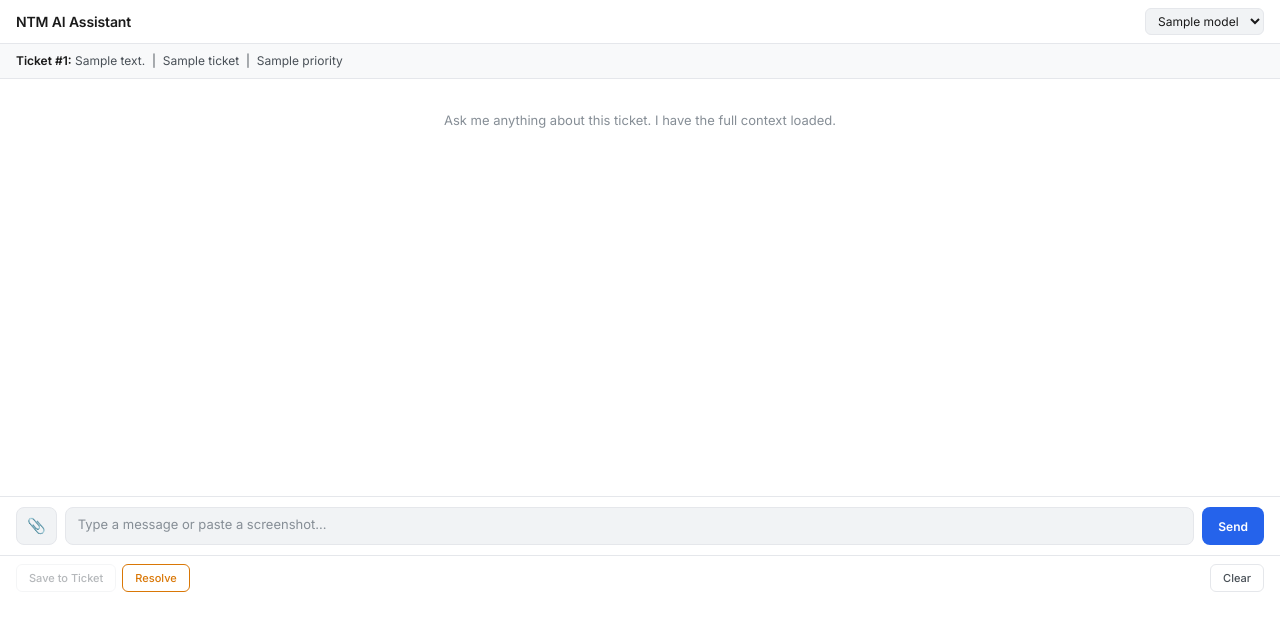
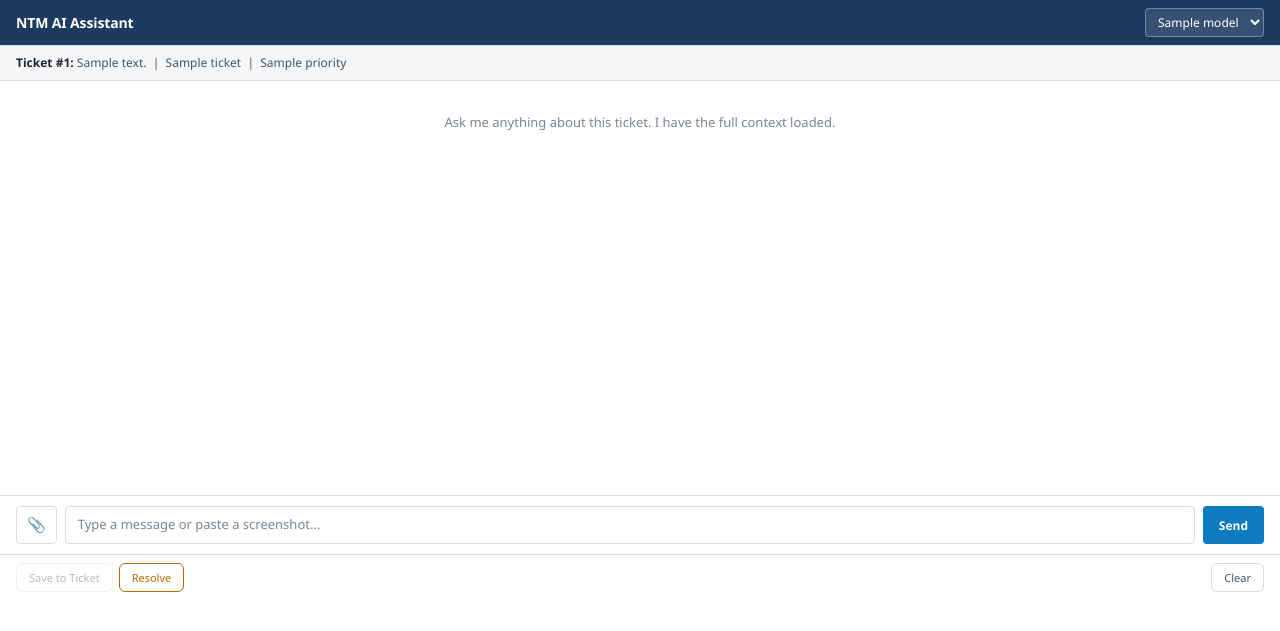
Before and after one commit to NationalTechnologyManagement/CW_AIChat_POD, a Python web app: template templates/pod.html in a window 1280 px wide. Shown: the top 631 px of the page. Run offline with Jinja, Linux system fonts and the light colour scheme; the template is opened without the code that fills it: most values are stand-ins (such as "Sample title", 1, 10 or a date in 2020).

Commit message:
Dynamic model list from OpenRouter, add Opus, ConnectWise theme
- Model dropdown now auto-fills from OpenRouter's catalog: newest
  vision-capable model per tier (Claude Haiku/Sonnet/Opus, GPT
  flagship/mini, Gemini Flash), cached 6h, pinned fallback list
- Claude Opus joins the picker; old hardcoded Sonnet 4 / GPT-4o /
  Gemini 2.5 entries replaced by live versions
- Restyle pod to blend into ConnectWise PSA: navy header, CW blue
  accents, light gray workspace, Segoe UI, 4px corners; drops the
  Google Fonts dependency

Co-Authored-By: Claude Fable 5 <noreply@anthropic.com>

```diff
--- a/templates/pod.html
+++ b/templates/pod.html
@@ -4,39 +4,39 @@
     <meta charset="UTF-8">
     <meta name="viewport" content="width=device-width, initial-scale=1.0">
     <title>NTM AI Assistant</title>
-    <link rel="preconnect" href="https://fonts.googleapis.com">
-    <link rel="preconnect" href="https://fonts.gstatic.com" crossorigin>
-    <link href="https://fonts.googleapis.com/css2?family=Inter:wght@400;500;600&display=swap" rel="stylesheet">
     <style>
         * { margin: 0; padding: 0; box-sizing: border-box; }
 
+        /* ConnectWise PSA-inspired palette: navy chrome, CW blue accents,
+           light gray workspace. Tweak here to match your instance's theme. */
         :root {
             --bg-primary: #ffffff;
-            --bg-secondary: #f8f9fa;
-            --bg-input: #f1f3f5;
-            --bg-message-user: #e7f0ff;
-            --bg-message-ai: #f8f9fa;
-            --bg-header: #ffffff;
-            --bg-context: #f8f9fa;
-            --text-primary: #1a1a1a;
-            --text-secondary: #495057;
-            --text-muted: #868e96;
-            --accent: #2563eb;
-            --accent-hover: #1d4ed8;
-            --success: #16a34a;
-            --error: #dc2626;
-            --warning: #d97706;
-            --border: #e5e7eb;
-            --border-light: #f0f0f0;
-            --scrollbar-track: #f8f9fa;
-            --scrollbar-thumb: #d1d5db;
+            --bg-secondary: #f4f6f8;
+            --bg-input: #ffffff;
+            --bg-message-user: #ddeaf6;
+            --bg-message-ai: #f4f6f8;
+            --bg-header: #1d3a5f;
+            --header-text: #ffffff;
+            --bg-context: #f4f6f8;
+            --text-primary: #212529;
+            --text-secondary: #4a5560;
+            --text-muted: #7a8691;
+            --accent: #0c7bbf;
+            --accent-hover: #0a679f;
+            --success: #2e7d32;
+            --error: #c62828;
+            --warning: #b26a00;
+            --border: #d7dde3;
+            --border-light: #e8ecef;
+            --scrollbar-track: #f4f6f8;
+            --scrollbar-thumb: #c2cad1;
             --shadow-sm: 0 1px 2px rgba(0,0,0,0.05);
-            --shadow-md: 0 2px 8px rgba(0,0,0,0.08);
-            --radius: 8px;
+            --shadow-md: 0 2px 8px rgba(0,0,0,0.12);
+            --radius: 4px;
         }
 
         body {
-            font-family: 'Inter', -apple-system, BlinkMacSystemFont, 'Segoe UI', Roboto, sans-serif;
+            font-family: 'Segoe UI', 'Segoe UI Variable Text', -apple-system, Tahoma, Arial, sans-serif;
             background: var(--bg-primary);
             color: var(--text-primary);
             height: 600px;
@@ -64,7 +64,7 @@
         .header-title {
             font-weight: 600;
             font-size: 14px;
-            color: var(--text-primary);
+            color: var(--header-text);
             letter-spacing: -0.01em;
         }
 
@@ -75,19 +75,21 @@
         }
 
         .model-select {
-            background: var(--bg-input);
-            color: var(--text-primary);
-            border: 1px solid var(--border);
-            border-radius: 6px;
+            background: rgba(255,255,255,0.12);
+            color: var(--header-text);
+            border: 1px solid rgba(255,255,255,0.3);
+            border-radius: var(--radius);
             padding: 4px 8px;
             font-size: 12px;
-            font-family: 'Inter', sans-serif;
+            font-family: inherit;
             cursor: pointer;
             outline: none;
             transition: border-color 0.15s;
         }
 
-        .model-select:focus { border-color: var(--accent); }
+        .model-select option { color: var(--text-primary); background: var(--bg-primary); }
+
+        .model-select:focus { border-color: rgba(255,255,255,0.7); }
 
         /* Context Bar */
         .context-bar {
@@ -306,7 +308,7 @@
             display: flex;
             gap: 8px;
             padding: 10px 16px;
-            background: var(--bg-header);
+            background: var(--bg-primary);
             border-top: 1px solid var(--border);
             flex-shrink: 0;
         }
@@ -319,7 +321,7 @@
             border-radius: var(--radius);
             padding: 8px 12px;
             font-size: 13px;
-            font-family: 'Inter', sans-serif;
+            font-family: inherit;
             resize: none;
             outline: none;
             min-height: 38px;
@@ -337,7 +339,7 @@
             padding: 8px 16px;
             font-size: 12px;
             font-weight: 600;
-            font-family: 'Inter', sans-serif;
+            font-family: inherit;
             cursor: pointer;
             transition: all 0.15s;
             white-space: nowrap;
@@ -373,7 +375,7 @@
             display: none;
             gap: 8px;
             padding: 8px 16px 0;
-            background: var(--bg-header);
+            background: var(--bg-primary);
             border-top: 1px solid var(--border);
             flex-wrap: wrap;
             flex-shrink: 0;
@@ -460,7 +462,7 @@
             align-items: center;
             gap: 8px;
             padding: 8px 16px;
-            background: var(--bg-header);
+            background: var(--bg-primary);
             border-top: 1px solid var(--border);
             flex-shrink: 0;
         }
@@ -473,7 +475,7 @@
             padding: 6px 12px;
             font-size: 11px;
             font-weight: 500;
-            font-family: 'Inter', sans-serif;
+            font-family: inherit;
             cursor: pointer;
             transition: all 0.15s;
         }
@@ -545,7 +547,7 @@
             border-radius: 6px;
             padding: 8px 10px;
             font-size: 12px;
-            font-family: 'Inter', sans-serif;
+            font-family: inherit;
             resize: none;
             min-height: 60px;
             margin: 8px 0;
@@ -568,7 +570,7 @@
             border-radius: 6px;
             padding: 10px;
             font-size: 12px;
-            font-family: 'Inter', sans-serif;
+            font-family: inherit;
             max-height: 300px;
             min-height: 150px;
             resize: vertical;
```
Also changed, not shown: main.py (+9 -11 lines), openrouter_client.py (+71 -5 lines).
